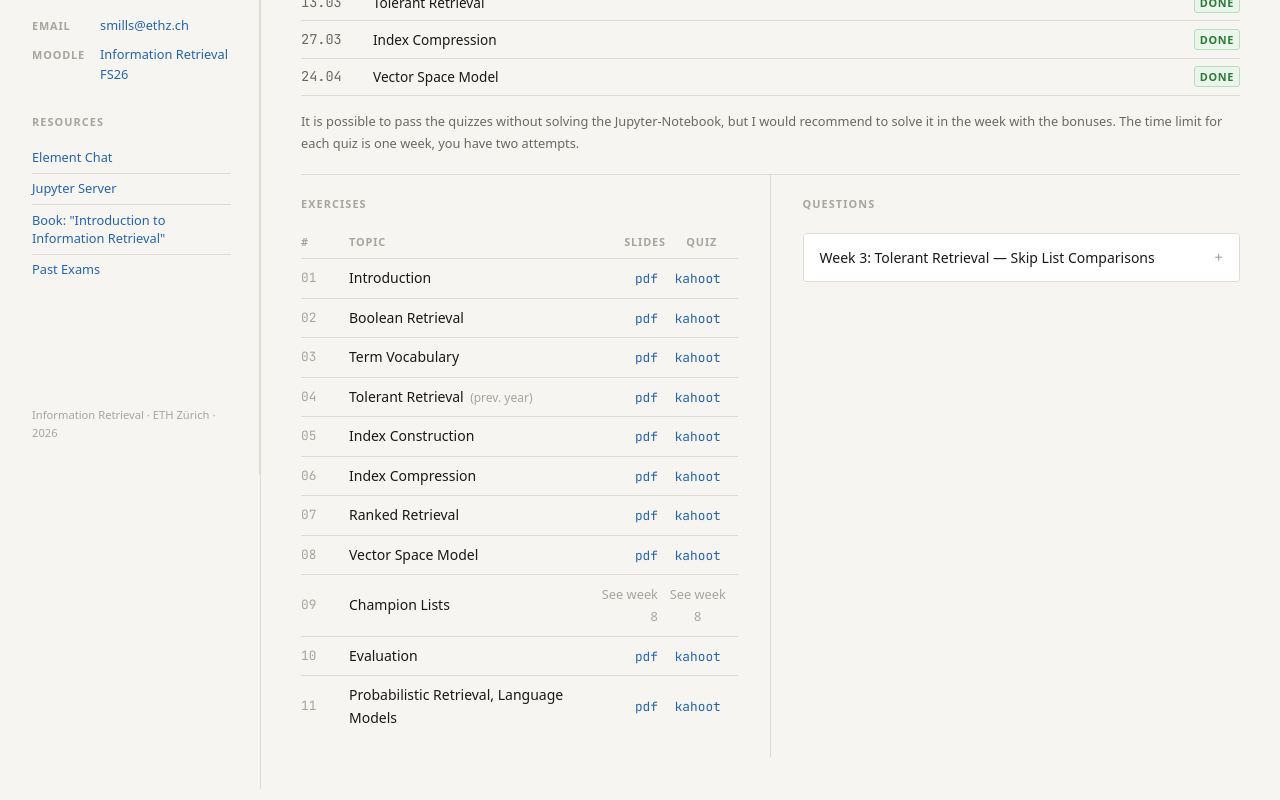
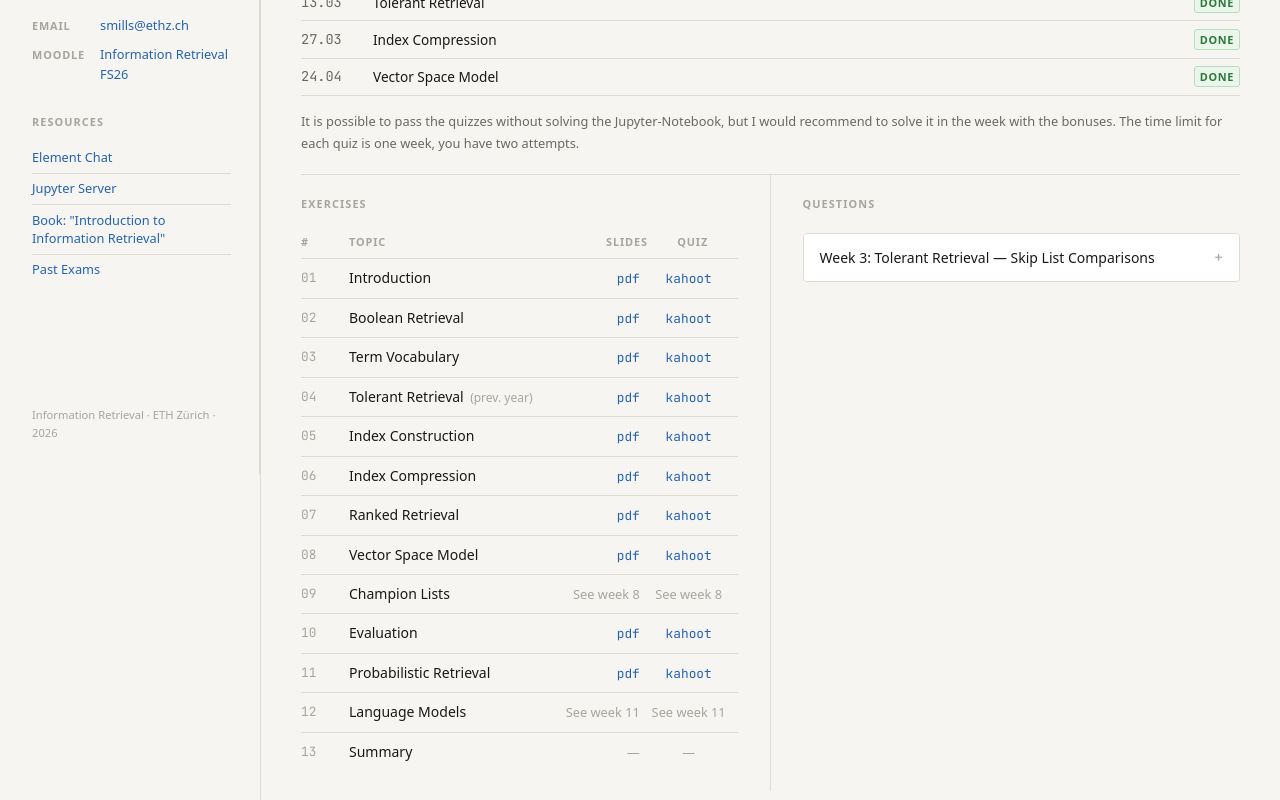
Before and after one commit to Azyrma/infret_website, a React (Vite) app: page / in a window 1280 px wide. Shown: the part 326-1126 px from the top of the page. Built offline with nearby package versions, Linux system fonts and the light colour scheme.

Commit message:
Added week 12

```diff
--- a/src/App.tsx
+++ b/src/App.tsx
@@ -87,10 +87,22 @@ const exercises = [
   },
   {
     week: "11",
-    title: "Probabilistic Retrieval, Language Models",
+    title: "Probabilistic Retrieval",
     slides: infretWeek11,
     kahoot:
       "https://create.kahoot.it/share/incomplete-information-retrieval-probabilistic-retreival/d01d9bd5-1220-468b-a793-2e5f1146d8e2",
+  },
+  {
+    week: "12",
+    title: "Language Models",
+    slidesText: "See week 11",
+    kahootText: "See week 11",
+  },
+  {
+    week: "13",
+    title: "Summary",
+    slides: "",
+    kahoot: "",
   },
 ];
 
```
